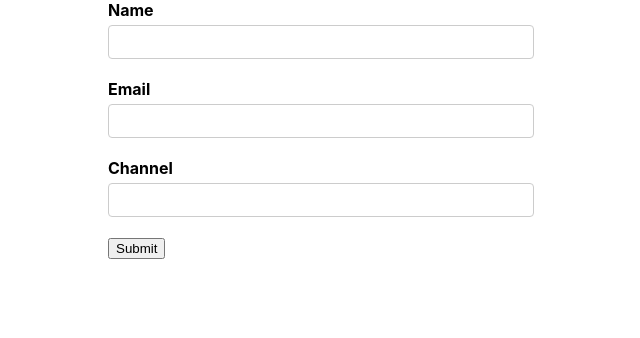
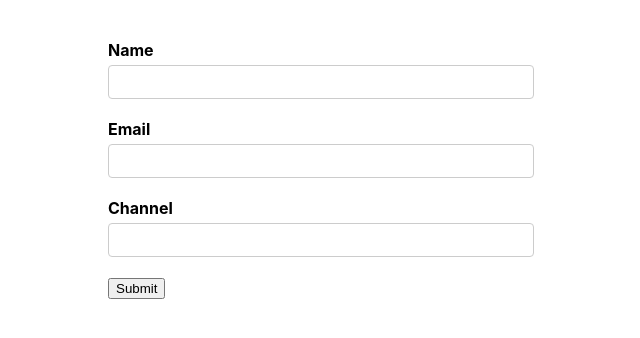
Before and after one commit to vapinedo/React-FormikDemo, a React (Create React App) app: page / in a window 1280 px wide. Shown: the top 338 px of the page, without its empty margins (319-959 px from the left). Built offline with nearby package versions, Linux system fonts and the light colour scheme.

Commit message:
[ADD] validation errors messages

```diff
--- a/src/App.css
+++ b/src/App.css
@@ -1,6 +1,7 @@
 .App {
   display: flex;
   justify-content: center;
+  margin-top: 40px;
 }
 
 label {
@@ -21,5 +22,12 @@ input[type="email"] {
   background-image: none;
   border: 1px solid #ccc;
   border-radius: 4px;
+}
+
+.form-control {
   margin-bottom: 20px;
 }
+
+.error {
+  color: red;
+}
--- a/src/components/YoutubeForm.js
+++ b/src/components/YoutubeForm.js
@@ -7,42 +7,78 @@ const initialValues = {
   channel: "",
 };
 
+const onSubmit = values => {
+  console.log('Form data:', values)
+};
+
+const validate = values => {
+  let errors = {};
+
+  if (!values.name) {
+    errors.name = 'Required'
+  }
+
+  if (!values.email) {
+    errors.email = 'Required'
+  } else if (!/^[a-zA-Z0-9._-]+@[a-zA-Z0-9.-]+\.[a-zA-Z]{2,6}$/i.test(values.email)) {
+    errors.email = 'Invalid email format'
+  }
+
+  if (!values.channel) {
+    errors.channel = 'Required'
+  }
+
+  return errors;
+};
+
 export const YoutubeForm = () => {
-  const formik = useFormik({ initialValues });
+  const formik = useFormik({ initialValues, onSubmit, validate });
 
-  console.log('Form values:', formik.values)
+  console.log('Form errors:', formik.errors)
 
   return (
     <div>
-      <form>
+      <form onSubmit={formik.handleSubmit}>
+        <div className='form-control'>
           <label htmlFor="name">Name</label>
           <input
             type="text"
             id="name"
             name="name"
+            autoComplete="off"
             onChange={formik.handleChange}
             value={formik.values.name}
             />
+          {formik.errors.name && <div className='error'>formik.errors.name</div>}
+        </div>
 
+        <div className='form-control'>
           <label htmlFor="email">Email</label>
           <input
             type="email"
             id="email"
             name="email"
+            autoComplete="off"
             onChange={formik.handleChange}
             value={formik.values.email}
             />
+          {formik.errors.email && <div className='error'>formik.errors.email</div>}
+        </div>
 
+        <div className='form-control'>
           <label htmlFor="channel">Channel</label>
           <input
             type="text"
             id="channel"
+            autoComplete="off"
             channel="channel"
             onChange={formik.handleChange}
             value={formik.values.channel}
           />
+          {formik.errors.channel && <div className='error'>formik.errors.channel</div>}
+        </div>
 
-        <button>Submit</button>
+        <button type='submit'>Submit</button>
       </form>
     </div>
   );
```
Lines whose indentation alone changed are shown as unchanged.
